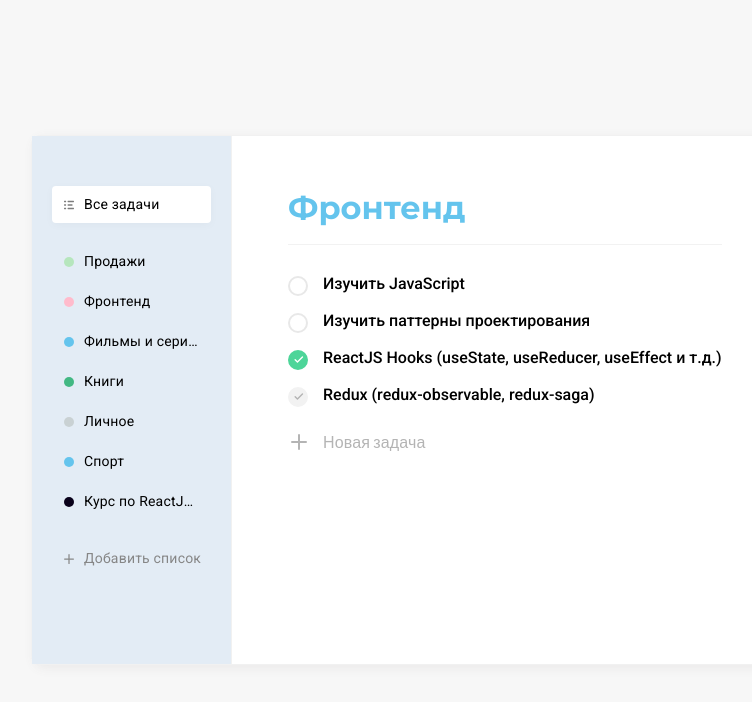
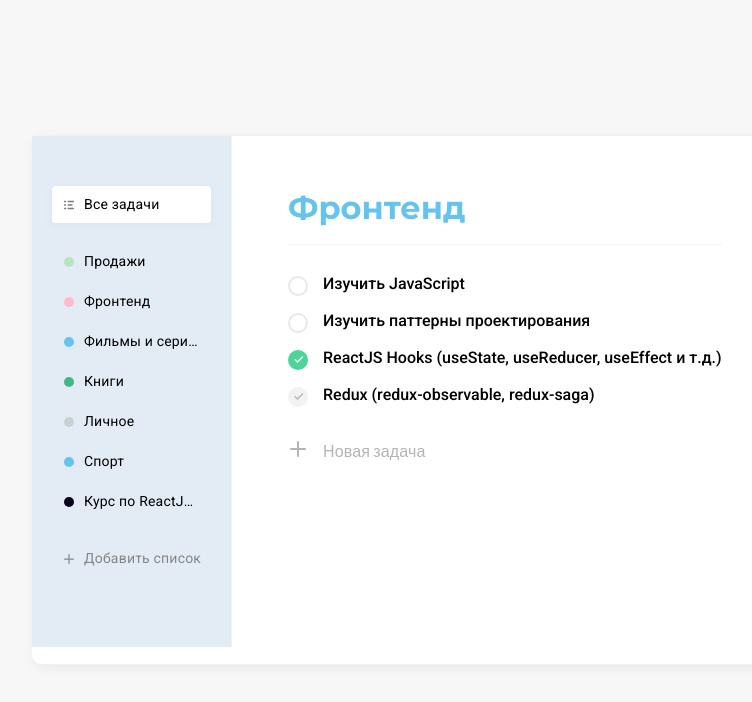
Before and after one commit to DVNst/react-todo, a React (Create React App) app: page / in a window 1280 px wide. Shown: the top 702 px of the page, without its empty margins (234-986 px from the left). Built offline with nearby package versions, Linux system fonts and the light colour scheme.

Commit message:
add css tasks

```diff
--- a/src/components/tasks/tasks.scss
+++ b/src/components/tasks/tasks.scss
@@ -8,6 +8,12 @@
     border-bottom: 1px solid #f2f2f2;
 
     align-items: center;
+
+    &:hover {
+      & .tasks__rename {
+        display: inline-block;
+      }
+    }
   }
 
   &__name {
@@ -21,11 +27,7 @@
 
     color: #64c4ed;
 
-    &:hover {
-      & + .tasks__rename {
-        display: inline-block;
-      }
-    }
+
   }
 
   &__rename {
@@ -37,6 +39,14 @@
     background-color: #dfdfdf;
     mask-image: url("/img/edit.svg");
     mask-size: cover;
+
+    &:hover{
+      background-color: darken(#dfdfdf, 10%);
+    }
+
+    &:active {
+      background-color: #000000;
+    }
   }
 
   &__list {
@@ -156,7 +166,7 @@
   &__btn-add {
     position: relative;
     width: 100%;
-    margin-left: 35px;
+    padding: 10px 12px 10px 35px;
     border: none;
 
     font-family: "Lato", sans-serif;
@@ -177,7 +187,8 @@
       width: 16px;
       height: 16px;
       top: 0;
-      left: -32px;
+      left: 2px;
+      transform: translateY(50%);
       box-sizing: border-box;
 
       background-color: #b4b4b4;
--- a/src/index.scss
+++ b/src/index.scss
@@ -16,7 +16,7 @@ body {
   position: absolute;
   display: flex;
   width: 750px;
-  height: 530px;
+  min-height: 530px;
   left: 50%;
   top: 50%;
   transform: translate(-50%, -50%);
```
